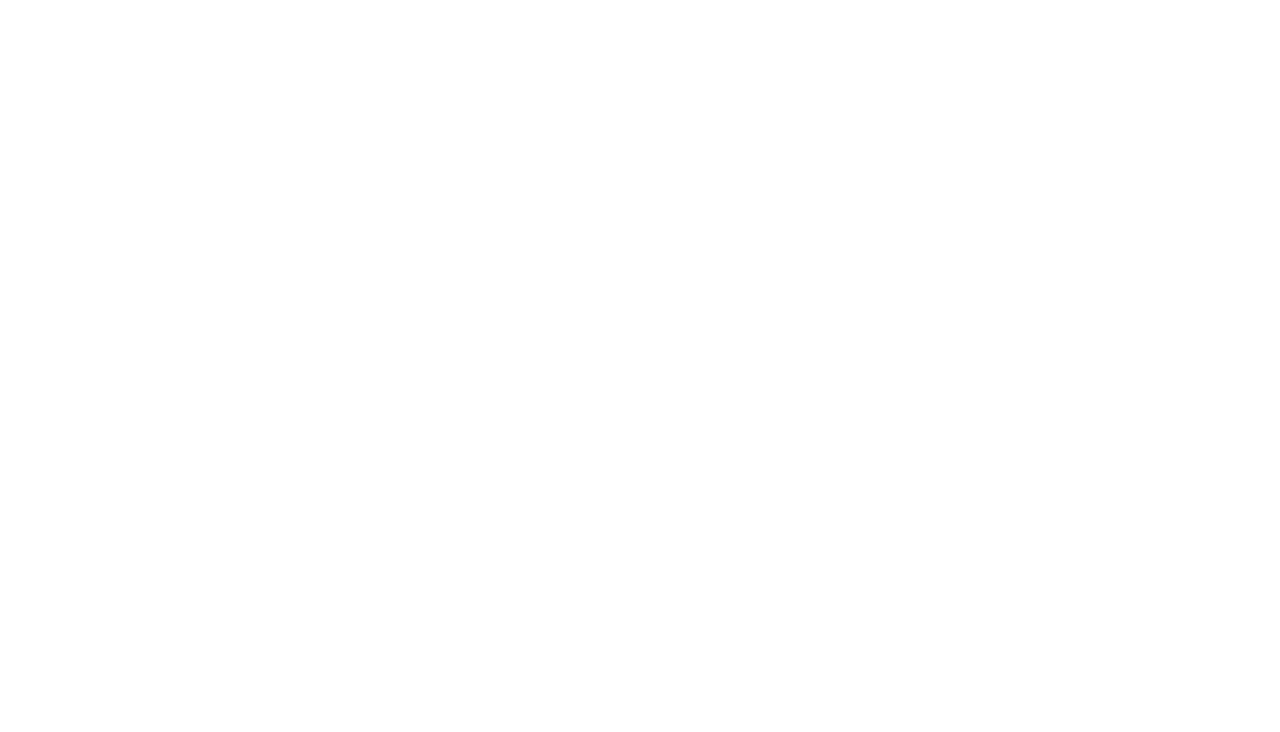
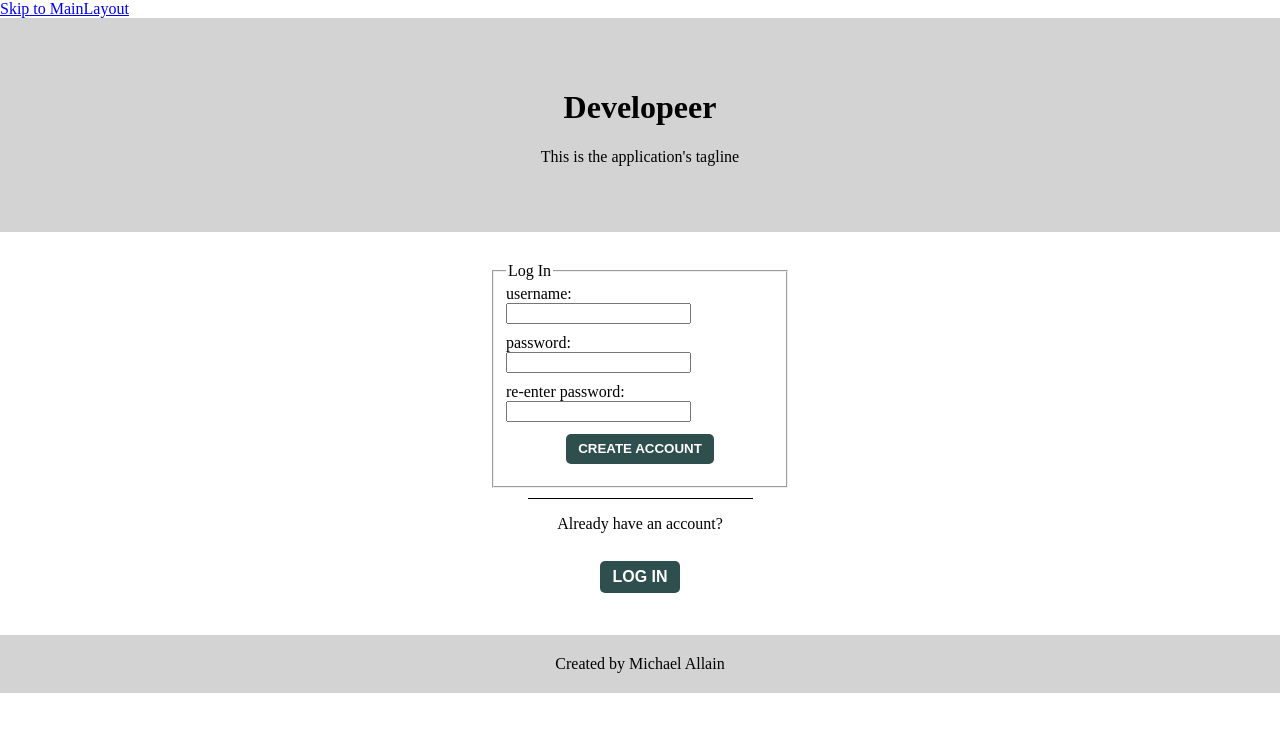
Before and after one commit to fastlain/developeer-client, a React (Create React App) app: page /userform/create in a window 1280 px wide. Shown: the top 732 px of the page. Built offline with nearby package versions, Linux system fonts and the light colour scheme.

Commit message:
Move UserForm behind Link buttons in new LandingPageContent
User login/account creation form (<UserForm>) is no longer visible
on page load. Instead, the user sees two <Link> buttons which route
to the <UserForm> component with route parameter describing the
form type.

```diff
--- a/src/components/App.js
+++ b/src/components/App.js
@@ -8,6 +8,7 @@ const App = () => (
     <Router>
         <div>
             <Route exact path="/" component={LandingPageLayout} />
+            <Route path="/userform/" component={LandingPageLayout} />
             <Route path="/main" component={MainLayout} />
         </div>
     </Router>
--- /dev/null
+++ b/src/components/LandingPageContent.js
@@ -0,0 +1,19 @@
+import React from 'react';
+import { Link } from 'react-router-dom';
+import Features from './Features';
+
+import styles from '../css_modules/LandingPageContent.module.css';
+
+const LandingPageContent = () => {
+    return (
+        <div>
+            <div className={styles.linkWrapper}>
+                <Link to="/userform/login" className="Link btnStyle">LOG IN</Link>
+                <Link to="/userform/create" className="Link btnStyle">CREATE ACCOUNT</Link>
+            </div>
+            <Features />
+        </div>
+    );
+}
+
+export default LandingPageContent;
--- a/src/components/LandingPageLayout.js
+++ b/src/components/LandingPageLayout.js
@@ -1,8 +1,8 @@
 import React from 'react';
-import { Link } from 'react-router-dom';
+import { Route, Link } from 'react-router-dom';
 
 import HeroBanner from './HeroBanner';
-import Features from './Features';
+import LandingPageContent from './LandingPageContent';
 import Footer from './Footer';
 import UserForm from './UserForm';
 
@@ -14,8 +14,8 @@ const LandingPageLayout = () => {
                 <HeroBanner />
             </header>
             <main role="main">
-                <UserForm />
-                <Features />
+                <Route exact path="/" component={LandingPageContent} />
+                <Route path="/userform/:type" render={props => <UserForm {...props} />} />
             </main>
             <footer role="contentinfo">
                 <Footer />
--- a/src/components/UserForm.js
+++ b/src/components/UserForm.js
@@ -1,5 +1,6 @@
 import React, { Component } from 'react';
 import styles from '../css_modules/UserForm.module.css';
+import { Link } from 'react-router-dom';
 
 import Button from './Button';
 
@@ -7,22 +8,21 @@ class UserForm extends Component {
     constructor(props) {
         super(props);
         this.state = {
-            newAccountForm: false
         };
-    }
-
-    toggleFormType = () => {
-        this.setState(prevState => ({
-            newAccountForm: !prevState.newAccountForm
-        }));
     }
 
     render() {
 
-        const submitButtonText = this.state.newAccountForm ? "CREATE ACCOUNT" : "LOG IN";
-        const toggleButtonText = this.state.newAccountForm ? "LOG IN" : "CREATE ACCOUNT";
-        const toggleDescription = this.state.newAccountForm ? "Already have an account?" : "New to Developeer?";
-        const hideReEnterPass = this.state.newAccountForm ? styles.block : styles.hide;
+        // get form type from route params
+        const formType = this.props.match.params.type;
+        const isCreate = (formType === 'create');
+
+        // create variables for account creation or log in form
+        const submitButtonText = isCreate ? "CREATE ACCOUNT" : "LOG IN";
+        const toggleButtonText = isCreate ? "LOG IN" : "CREATE ACCOUNT";
+        const toggleRouteParam = isCreate ? "login" : "create";
+        const toggleDescription = isCreate ? "Already have an account?" : "New to Developeer?";
+        const hideReEnterPass = isCreate ? styles.block : styles.hide;
 
         return (
             <form className={styles.userForm}>
@@ -49,9 +49,9 @@ class UserForm extends Component {
                     <p>
                         {toggleDescription}
                     </p>
-                    <Button type="button" onClick={this.toggleFormType}>
+                    <Link to={`/userform/${toggleRouteParam}`} className="Link btnStyle roomy">
                         {toggleButtonText}
-                    </Button>
+                    </Link>
                 </div>
             </form>
         );
--- /dev/null
+++ b/src/css_modules/LandingPageContent.module.css
@@ -0,0 +1,4 @@
+.linkWrapper {
+    margin: 1rem auto;
+    text-align: center;
+}
```
